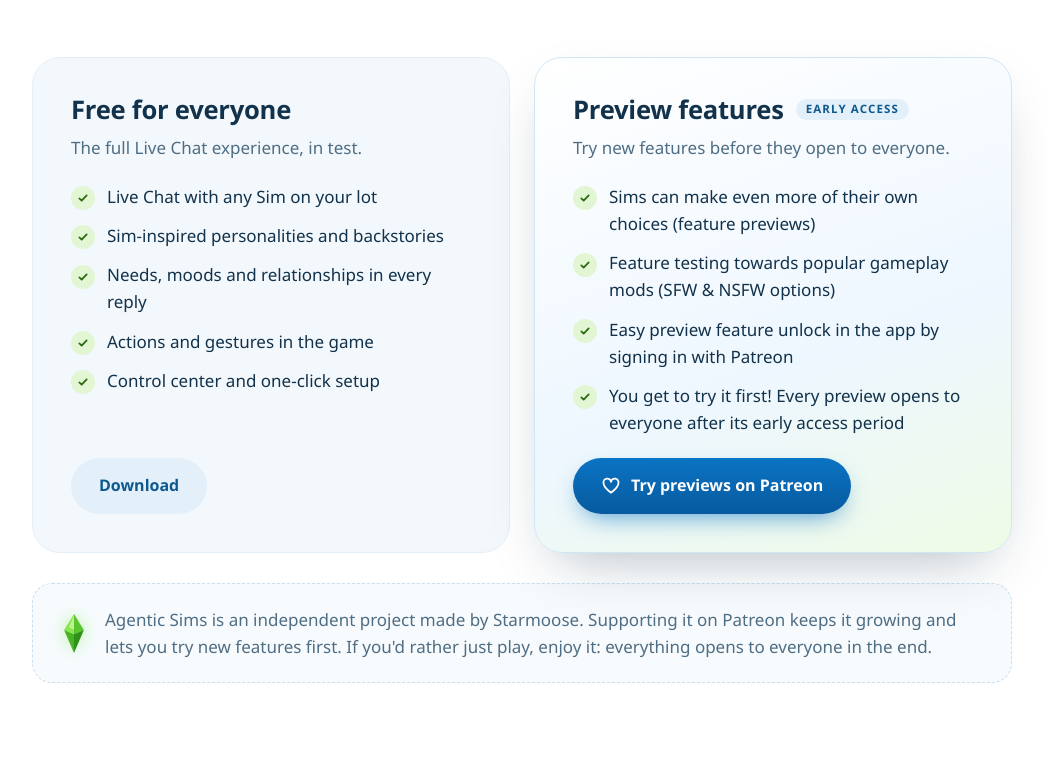
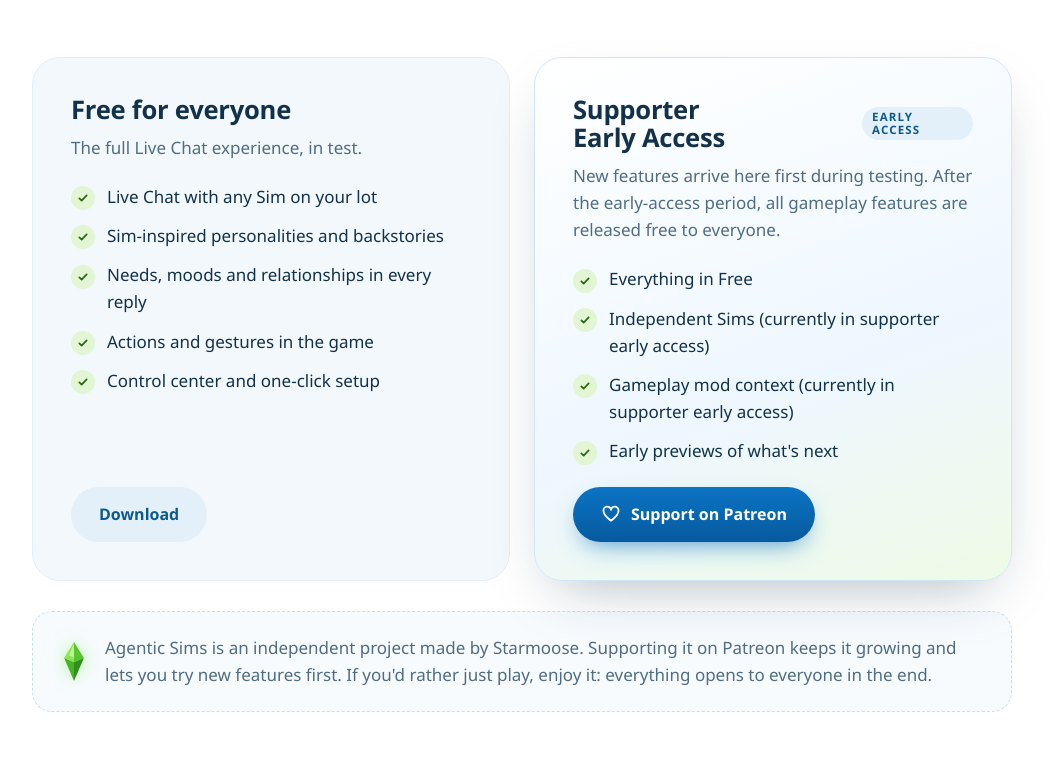
Before and after one commit to seeingterra/agentic-sims, a plain HTML site: page index.html in a window 1280 px wide. Shown: the part 10426-11200 px from the top of the page, without its empty margins (118-1168 px from the left). Drawn offline with Linux system fonts and the light colour scheme.

Commit message:
Update website

```diff
--- a/index.html
+++ b/index.html
@@ -410,17 +410,17 @@
     <a class="btn btn-quiet" href="#download">Download</a>
    </article>
    <article class="edition edition-premium reveal">
-    <h3>Preview features <span class="tag">Early access</span></h3>
-    <p class="edition-sub">Try new features before they open to everyone.</p>
+    <h3>Supporter Early Access <span class="tag">Early access</span></h3>
+    <p class="edition-sub">New features arrive here first during testing. After the early-access period, all gameplay features are released free to everyone.</p>
     <ul class="ticks">
-     <li>Sims can make even more of their own choices (feature previews) </li>
-     <li>Feature testing towards popular gameplay mods (SFW & NSFW options)</li>
-     <li>Easy preview feature unlock in the app by signing in with Patreon</li>
-     <li>You get to try it first! Every preview opens to everyone after its early access period</li>
+     <li>Everything in Free</li>
+     <li>Independent Sims (currently in supporter early access)</li>
+     <li>Gameplay mod context (currently in supporter early access)</li>
+     <li>Early previews of what's next</li>
     </ul>
     <a class="btn btn-patreon" href="https://www.patreon.com/starmoose/" rel="noopener" target="_blank">
      <svg viewBox="0 0 24 24" width="24" height="24" fill="none" stroke="currentColor" stroke-width="2" stroke-linecap="round" stroke-linejoin="round" aria-hidden="true"><path d="M12 20c-7-5-9-8.5-9-11.5A4.5 4.5 0 0112 7a4.5 4.5 0 019 1.5c0 3-2 6.5-9 11.5z"/></svg>
-     Try previews on Patreon
+     Support on Patreon
     </a>
    </article>
   </div>
@@ -459,9 +459,10 @@
   </aside>
 
   <aside class="release-highlights" id="release-notes" aria-labelledby="release-title">
-   <p class="eyebrow">Latest release · 0.3.15-preview</p>
+   <p class="eyebrow">Latest release · 0.3.16-preview</p>
    <h3 id="release-title">The one where a phone call can turn into a night out.</h3>
    <ul>
+    <li><strong>New in 0.3.16.</strong> A Mods &amp; Integrations page, a tray icon, and supporter early access explained plainly: every gameplay feature is released free to everyone after testing.</li>
     <li><strong>Eat where you are.</strong> Café, restaurant, food stall or home: you and your Sim get something to eat the way the game itself would, menus and all.</li>
     <li><strong>Every lot counts.</strong> Sims know what the place they're in is for, and make the most of it before suggesting somewhere else.</li>
     <li><strong>"Come and meet me!"</strong> Ring a Sim and they might invite you over. Say yes and you meet them there. Everyone has their own whereabouts and their own favourite spots.</li>
@@ -471,7 +472,7 @@
    </ul>
    <p>Still a test build: some of this is brand new, so please play on a spare save and tell us what you find.</p>
    <div class="dl-actions">
-    <a class="link" href="https://github.com/seeingterra/agentic-sims/releases/tag/v0.3.15-preview">Read the full 0.3.15 release notes →</a>
+    <a class="link" href="https://github.com/seeingterra/agentic-sims/releases/tag/v0.3.16-preview">Read the full 0.3.16 release notes →</a>
     <a class="link" href="https://github.com/seeingterra/agentic-sims/releases">Full changelog</a>
    </div>
   </aside>
@@ -500,8 +501,8 @@
    </article>
    <article class="dl-card reveal">
     <span class="dl-step">Optional</span>
-    <h3>Preview features</h3>
-    <p>Supporters can try new features early, in the same download. Sign in under <strong>Connections → Preview features</strong> in the app. Every preview opens to everyone after its preview period.</p>
+    <h3>Supporter Early Access</h3>
+    <p>Test upcoming features before public release, in the same download. Independent Sims and mod-context features are currently in early access and will be released free to all players after testing. Sign in under <strong>Mods &amp; Integrations</strong> in the app.</p>
     <div class="dl-actions">
      <a class="btn btn-quiet" href="https://www.patreon.com/starmoose/" rel="noopener" target="_blank">Previews on Patreon</a>
     </div>
@@ -651,7 +652,7 @@
   <p>Free to try. Still a test build, so bring a spare save.</p>
   <div class="cta-row cta-center">
    <a class="btn btn-hero" href="#download">Try the test build</a>
-   <a class="btn btn-ghost" href="https://www.patreon.com/starmoose/" rel="noopener">Try previews early on Patreon</a>
+   <a class="btn btn-ghost" href="https://www.patreon.com/starmoose/" rel="noopener">Support on Patreon</a>
   </div>
  </div>
 </section>
```
